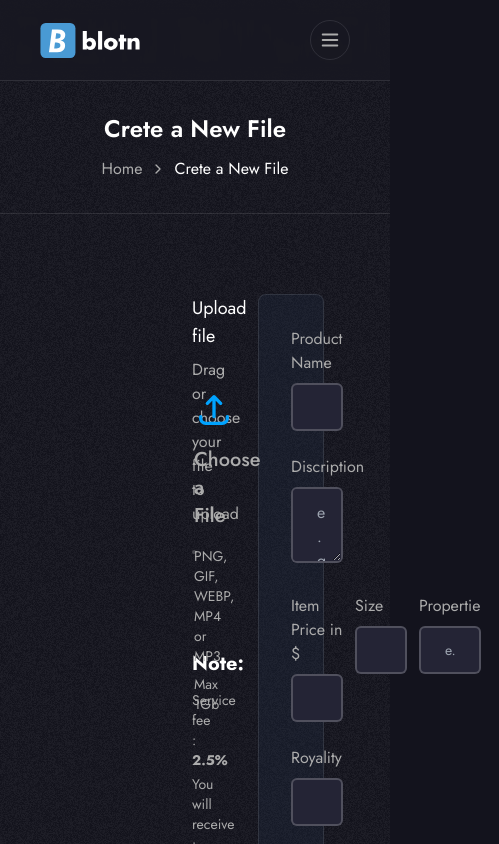
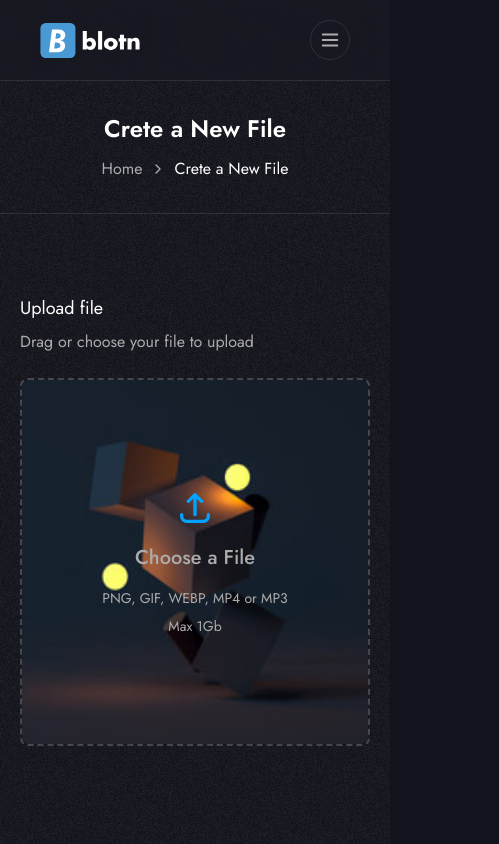
Before and after one commit to chourafiDev/nft-marketplace, a Next.js app: page /create in a window 390 px wide. Shown: the top 844 px of the page, 499 px wide, since content can reach past the window. Built offline with nearby package versions, Linux system fonts and the light colour scheme.

Commit message:
Fix Responsive Of Create New Product Page

```diff
--- a/routes/Create/index.tsx
+++ b/routes/Create/index.tsx
@@ -66,12 +66,12 @@ const Index = () => {
           </div>
         </Breadcrumb>
 
-        <div className="py-20 px-48 w-full flex justify-between gap-16">
-          <div className="w-1/3">
+        <div className="py-20 lg:px-48 px-5 w-full flex md:flex-row flex-col justify-between lg:gap-16 gap-6">
+          <div className="md:w-1/3 w-full">
             <h2 className="text-white text-lg mb-2">Upload file</h2>
             <p className="text-light">Drag or choose your file to upload</p>
             <div
-              className="mt-6 group relative flex cursor-pointer border-2 border-dashed rounded-lg border-white/20"
+              className="mt-6 group relative flex justify-center items-center cursor-pointer border-2 border-dashed rounded-lg border-white/20"
               onClick={handleClickBoxFile}
             >
               <input
@@ -84,9 +84,9 @@ const Index = () => {
               <Image
                 src={NFTImage ? NFTImage : portfolio05}
                 alt="bg-image"
-                className="rounded-lg"
-                width={300}
-                height={330}
+                className="rounded-lg w-80"
+                width={380}
+                height={400}
               />
 
               <div className="absolute group-hover:scale-90 duration-200 ease-linear w-full top-1/2 left-1/2 transform -translate-x-1/2 -translate-y-1/2 text-center text-light">
@@ -108,7 +108,7 @@ const Index = () => {
               </p>
             </div>
           </div>
-          <div className="card-transparent flex flex-col gap-6 p-8 w-2/3">
+          <div className="card-transparent flex flex-col gap-6 md:p-8 md:w-2/3 w-full">
             <div>
               <p className="text-light mb-2">Product Name</p>
               <Input
@@ -125,7 +125,7 @@ const Index = () => {
               />
             </div>
 
-            <div className="flex gap-3">
+            <div className="flex md:flex-row flex-col gap-3">
               <div>
                 <p className="text-light mb-2">Item Price in $</p>
                 <Input type="text" placeholder="e.g. `20$`" name="price" />
@@ -149,7 +149,7 @@ const Index = () => {
               <Input type="text" placeholder="e.g. `20%`" name="royality" />
             </div>
 
-            <div className="flex gap-3">
+            <div className="flex md:flex-row flex-col gap-3">
               <Checkbox
                 type="checkbox"
                 name="put_on_sale"
@@ -173,9 +173,11 @@ const Index = () => {
               />
             </div>
 
-            <div className="flex gap-4 w-full">
-              <button className="btn btn-dark w-2/5">Preview</button>
-              <button className="btn btn-primary w-3/5">Submit Item</button>
+            <div className="flex md:flex-row flex-col gap-4 w-full">
+              <button className="btn btn-dark md:w-2/5 w-full">Preview</button>
+              <button className="btn btn-primary md:w-3/5 w-full">
+                Submit Item
+              </button>
             </div>
           </div>
         </div>
```
